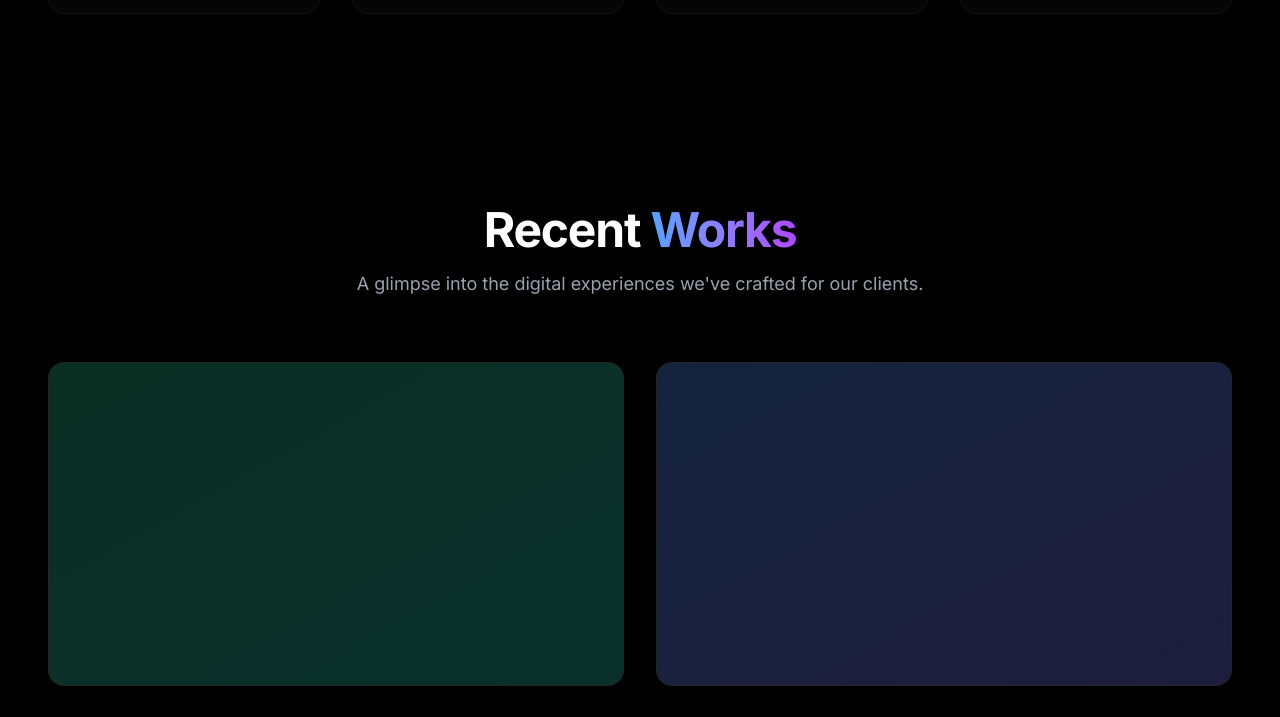
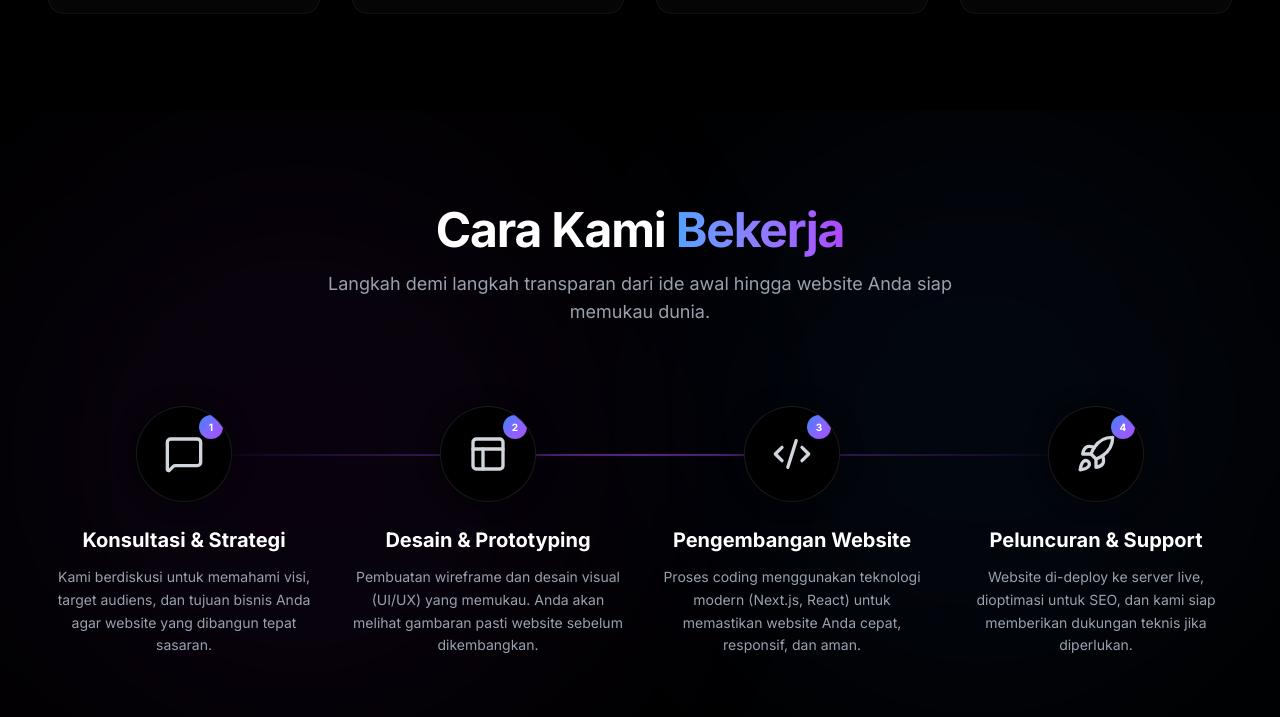
Before and after one commit to ALCA-DEVELOPER/ALCA-WEBSITE, a Next.js app: page / in a window 1280 px wide. Shown: the part 1356-2073 px from the top of the page. Built offline with nearby package versions, Linux system fonts and the light colour scheme.

Commit message:
feat: add process section

```diff
--- a/src/app/page.tsx
+++ b/src/app/page.tsx
@@ -2,6 +2,7 @@ import Preloader from "@/components/Preloader";
 import Navbar from "@/components/Navbar";
 import Hero from "@/components/Hero";
 import Features from "@/components/Features";
+import Process from "@/components/Process";
 import Pricing from "@/components/Pricing";
 import Portfolio from "@/components/Portfolio";
 import FAQ from "@/components/FAQ";
@@ -14,6 +15,7 @@ export default function Home() {
       <Navbar />
       <Hero />
       <Features />
+      <Process />
       <Portfolio />
       <Pricing />
       <FAQ />
--- /dev/null
+++ b/src/components/Process.tsx
@@ -0,0 +1,95 @@
+"use client";
+
+import { motion } from "framer-motion";
+import { MessageSquare, Layout, Code2, Rocket } from "lucide-react";
+
+const processes = [
+  {
+    title: "Konsultasi & Strategi",
+    description: "Kami berdiskusi untuk memahami visi, target audiens, dan tujuan bisnis Anda agar website yang dibangun tepat sasaran.",
+    icon: MessageSquare,
+  },
+  {
+    title: "Desain & Prototyping",
+    description: "Pembuatan wireframe dan desain visual (UI/UX) yang memukau. Anda akan melihat gambaran pasti website sebelum dikembangkan.",
+    icon: Layout,
+  },
+  {
+    title: "Pengembangan Website",
+    description: "Proses coding menggunakan teknologi modern (Next.js, React) untuk memastikan website Anda cepat, responsif, dan aman.",
+    icon: Code2,
+  },
+  {
+    title: "Peluncuran & Support",
+    description: "Website di-deploy ke server live, dioptimasi untuk SEO, dan kami siap memberikan dukungan teknis jika diperlukan.",
+    icon: Rocket,
+  },
+];
+
+export default function Process() {
+  return (
+    <section className="py-24 relative z-10 bg-black overflow-hidden">
+      {/* Background decoration */}
+      <div className="absolute top-0 right-0 w-[600px] h-[600px] bg-blue-900/10 blur-[120px] rounded-full pointer-events-none" />
+      <div className="absolute bottom-0 left-0 w-[600px] h-[600px] bg-purple-900/10 blur-[120px] rounded-full pointer-events-none" />
+
+      <div className="container mx-auto px-6 md:px-12 relative z-10">
+        <div className="text-center mb-20">
+          <motion.h2
+            initial={{ opacity: 0, y: 20 }}
+            whileInView={{ opacity: 1, y: 0 }}
+            viewport={{ once: true }}
+            transition={{ duration: 0.5 }}
+            className="text-3xl md:text-5xl font-bold tracking-tight mb-4"
+          >
+            Cara Kami <span className="bg-clip-text text-transparent bg-gradient-to-r from-blue-400 to-purple-500">Bekerja</span>
+          </motion.h2>
+          <motion.p
+            initial={{ opacity: 0, y: 20 }}
+            whileInView={{ opacity: 1, y: 0 }}
+            viewport={{ once: true }}
+            transition={{ duration: 0.5, delay: 0.1 }}
+            className="text-gray-400 max-w-2xl mx-auto text-lg"
+          >
+            Langkah demi langkah transparan dari ide awal hingga website Anda siap memukau dunia.
+          </motion.p>
+        </div>
+
+        <div className="grid grid-cols-1 md:grid-cols-2 lg:grid-cols-4 gap-8 relative">
+          {/* Connecting Line for Desktop */}
+          <div className="hidden lg:block absolute top-12 left-[12%] right-[12%] h-[2px] bg-gradient-to-r from-blue-500/0 via-purple-500/50 to-blue-500/0 z-0" />
+
+          {processes.map((process, index) => (
+            <motion.div
+              key={process.title}
+              initial={{ opacity: 0, y: 20 }}
+              whileInView={{ opacity: 1, y: 0 }}
+              viewport={{ once: true }}
+              transition={{ duration: 0.5, delay: index * 0.15 }}
+              className="relative z-10 flex flex-col items-center text-center group"
+            >
+              {/* Icon Circle */}
+              <div className="w-24 h-24 rounded-full bg-black border border-white/10 flex items-center justify-center mb-6 relative overflow-hidden group-hover:border-purple-500/50 transition-colors duration-500 shadow-[0_0_20px_rgba(0,0,0,0.5)]">
+                <div className="absolute inset-0 bg-gradient-to-br from-blue-500/10 to-purple-500/10 opacity-0 group-hover:opacity-100 transition-opacity duration-500" />
+                <process.icon className="w-10 h-10 text-gray-300 group-hover:text-white transition-colors duration-500 relative z-10" />
+
+                {/* Step Number */}
+                <div className="absolute top-2 right-2 w-6 h-6 rounded-full bg-gradient-to-br from-blue-500 to-purple-500 flex items-center justify-center text-[10px] font-bold text-white shadow-lg">
+                  {index + 1}
+                </div>
+              </div>
+
+              {/* Text Content */}
+              <h3 className="text-xl font-bold text-white mb-3 group-hover:text-transparent group-hover:bg-clip-text group-hover:bg-gradient-to-r group-hover:from-blue-400 group-hover:to-purple-400 transition-all duration-300">
+                {process.title}
+              </h3>
+              <p className="text-sm text-gray-400 leading-relaxed max-w-[280px]">
+                {process.description}
+              </p>
+            </motion.div>
+          ))}
+        </div>
+      </div>
+    </section>
+  );
+}
```
